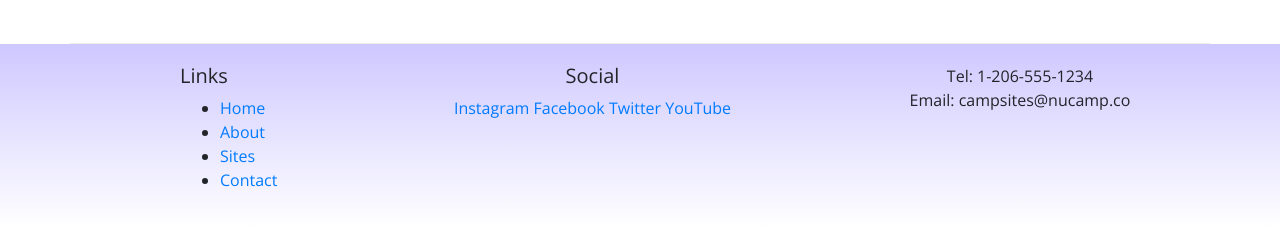
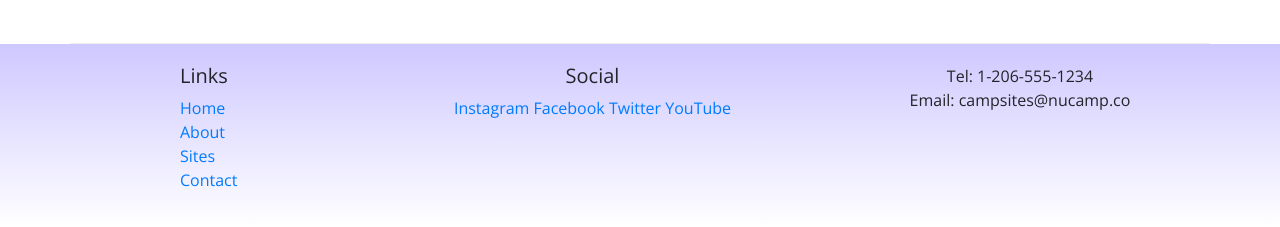
Before and after one commit to mka0019/nucamp-bootstrap, a website: page index.html in a window 1280 px wide. Shown: the part 757-984 px from the top of the page. Drawn offline with nearby package versions, Linux system fonts and the light colour scheme.

Commit message:
adding custom styles

```diff
--- a/index.html
+++ b/index.html
@@ -62,7 +62,7 @@
             <div class="row">
                 <div class="col-4 col-sm-2 offset-1">
                     <h5>Links</h5>
-            		<ul class="unstyled">
+            		<ul class="list-unstyled">
                         <li><a href="#">Home</a></li>
                         <li><a href="#">About</a></li>
                         <li><a href="#">Sites</a></li>
```
